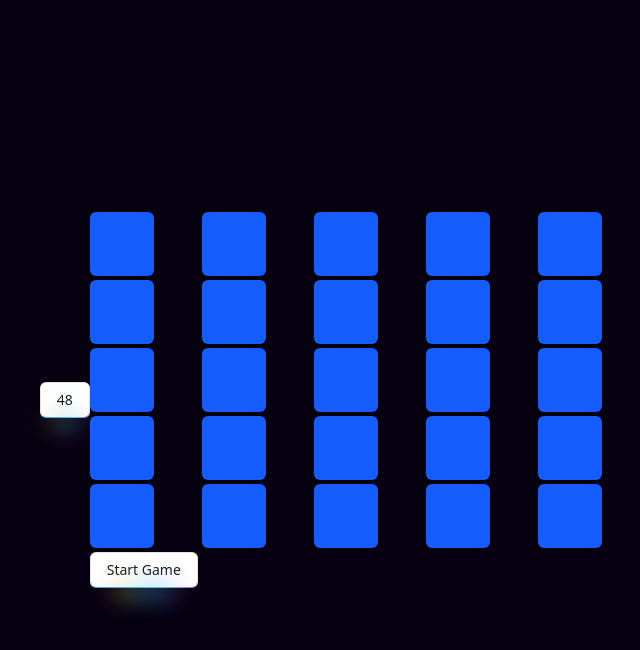
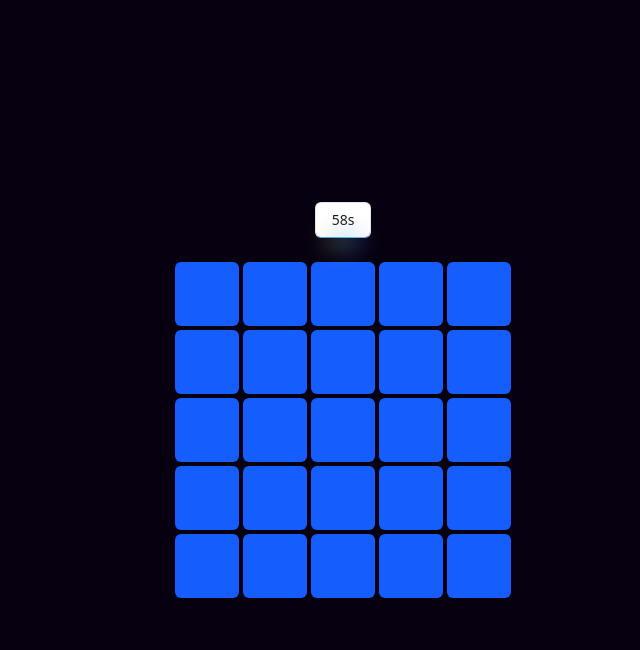
Before and after one commit to Masralai/mind-snap, a Next.js app in the folder client/: page / in a window 1280 px wide. Both pictures are taken after a click on the button "Start Game". Shown: the top 650 px of the page, without its empty margins (297-937 px from the left). Built offline with nearby package versions, Linux system fonts and the light colour scheme.

Commit message:
singleplayer works

```diff
--- a/client/components/Grid.tsx
+++ b/client/components/Grid.tsx
@@ -1,86 +1,122 @@
-"use client"
-import { useEffect, useState } from "react"
-import { RainbowButton } from "./ui/rainbow-button"
+"use client";
+import { useEffect, useState } from "react";
+import { RainbowButton } from "./ui/rainbow-button";
 
 interface TileProps {
-    value: number,
-    onclick: () => void
+    value: number;
+    onclick: () => void;
 }
 
 function Tile({ value, onclick }: TileProps) {
-
-
-    let bgColor = "bg-blue-600"
-    if (value === 1) bgColor = "bg-green-500"
-    if (value === 2) bgColor = "bg-red-500"
+    let bgColor = "bg-blue-600";
+    if (value === 1) bgColor = "bg-green-500";
+    if (value === 2) bgColor = "bg-red-500";
 
     return (
-        <div
-
-            onClick={onclick}
-            className={`h-16 w-16 rounded-sm ${bgColor}`}
-        />
-    )
+        <div onClick={onclick} className={`h-16 w-16 rounded-sm ${bgColor}`} />
+    );
 }
 
 export default function Grid() {
-    const [grid, setGrid] = useState<number[]>(Array(25).fill(0))
-    const [pattern, setPattern] = useState<number[]>([])
-    const [isFlashing, setIsFlashing] = useState<boolean>(false)
-    const [score, setScore] = useState<number>(0)
-    const [timeLeft, setTimeLeft] = useState<number>(60)
-    const [isActive, setIsActive] = useState<boolean>(false)
+    const [grid, setGrid] = useState<number[]>(Array(25).fill(0));
+    const [pattern, setPattern] = useState<number[]>([]);
+    const [isFlashing, setIsFlashing] = useState<boolean>(false);
+    const [score, setScore] = useState<number>(0);
+    const [timeLeft, setTimeLeft] = useState<number>(0);
+    const [isActive, setIsActive] = useState<boolean>(false);
 
     useEffect(() => {
-        var interval = setInterval(()=>{
-            setTimeLeft(prev=>prev-1)
-            return ()=>clearInterval(interval)
-        },1000)
-    }, [isActive])
-
+        if (!isActive) return;
+        var interval = setInterval(() => {
+            setTimeLeft((prev) => {
+                if (prev <= 1) {
+                    setIsActive(false);
+                    return 0;
+                }
+                return prev - 1;
+            });
+        }, 1000);
+        return () => clearInterval(interval);
+    }, [isActive]);
 
     function startGame() {
+        if (timeLeft == 0) {
+            setTimeLeft(60);
+            setScore(0);
+        }
+        setIsActive(true);
+        setIsFlashing(true);
+        var arr = Array.from({ length: 25 }, (_, i) => i);
+        var correctTiles = Math.floor(Math.random() * 4) + 8;
+        var correctPattern = arr
+            .sort(() => Math.random() - 0.5)
+            .slice(0, correctTiles);
+        setPattern(correctPattern);
 
-        setIsActive(true)
+        var newArr = Array(25).fill(0); //cross check
+        correctPattern.forEach((i) => {
+            newArr[i] = 1;
+        });
 
-        setIsFlashing(true)
-        var arr = Array.from({ length: 25 }, (_, i) => i)
-        arr = arr.sort(() => Math.random() - 0.5).slice(0, 10)
-        setPattern(arr)
+        setGrid(newArr);
+        setTimeout(() => {
+            setIsFlashing(false);
+            setGrid(Array(25).fill(0));
+        }, 1500);
+    }
 
-        var newArr = Array(25).fill(0)
-        arr.forEach((i) => { newArr[i] = 1 })
+    function handleTileClick(idx: number) {
+        if (isFlashing) return;
+        if (grid[idx] !== 0) return;
+        const newGrid = [...grid];
+        if (pattern.includes(idx)) newGrid[idx] = 1;
+        else {
+            newGrid[idx] = 2;
+            setIsFlashing(true);
+            setTimeout(() => {
+                startGame();
+                return;
+            }, 1000);
+        }
+        setGrid(newGrid);
+        var count = newGrid.filter((value) => {
+            return value == 1;
+        }).length;
 
-        setGrid(newArr)
+        if (count == pattern.length) {
+            setScore((s) => s + 1);
+            setIsFlashing(true);
             setTimeout(() => {
-            setIsFlashing(false)
-            setGrid(Array(25).fill(0))
-        }, 1500)
+                startGame();
+            }, 1000);
 
         }
 
-    function handleTileClick(idx: number) {
-        if (isFlashing) return
-        if (grid[idx] !== 0) return
-        const newGrid = [...grid]
-        if (pattern.includes(idx)) newGrid[idx] = 1
-        else newGrid[idx] = 2
-        setGrid(newGrid)
     }
 
     return (
-        <div className="flex h-screen w-screen items-center justify-center">
-            <RainbowButton variant="outline" >{timeLeft}</RainbowButton>
+        <div className="flex flex-col h-screen w-screen items-center justify-center">
+            {timeLeft > 0 ? (
+                <>
+                    <div className="flex gap-4 items-center">
+                        <RainbowButton variant="outline" className="cursor-auto">{timeLeft}s</RainbowButton>
+                    </div>
+                    <br />
                     <div className="grid grid-cols-5 gap-1 w-fit ">
                         {grid.map((value, idx) => (
-                    <Tile key={idx} value={value} onclick={() => handleTileClick(idx)} />
-
+                            <Tile
+                                key={idx}
+                                value={value}
+                                onclick={() => handleTileClick(idx)}
+                            />
                         ))}
-
-                <RainbowButton variant="outline" onClick={() => startGame()}>Start Game</RainbowButton>
                     </div>
+                </>
+            ) : (
+                <RainbowButton variant="outline" onClick={() => startGame()}>
+                    Start Game
+                </RainbowButton>
+            )}
         </div>
-
-
-    )
+    );
 }
```
Also changed, not shown: 1 other file (tests, documents, lock files or other folders). Lines whose indentation alone changed are shown as unchanged.
